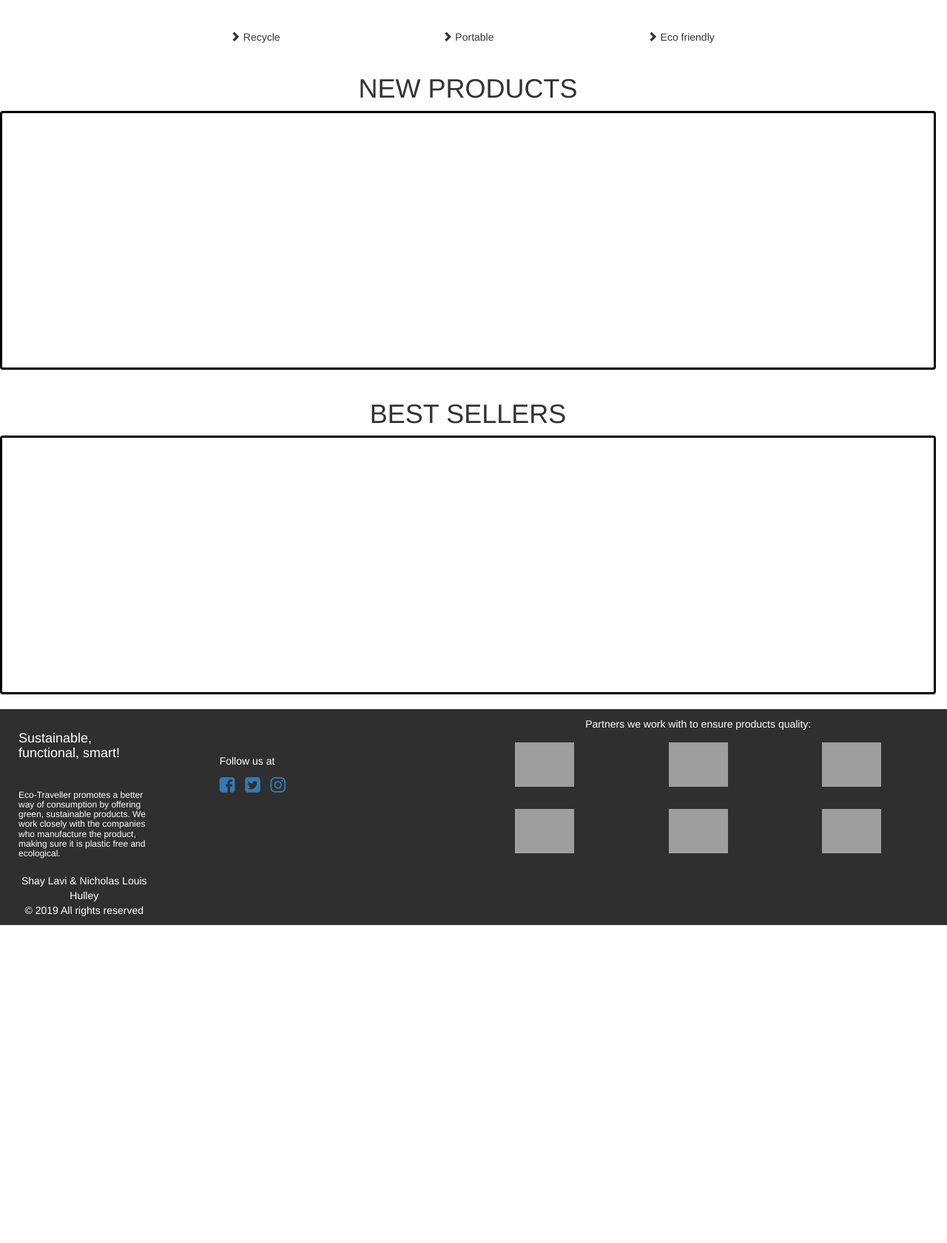
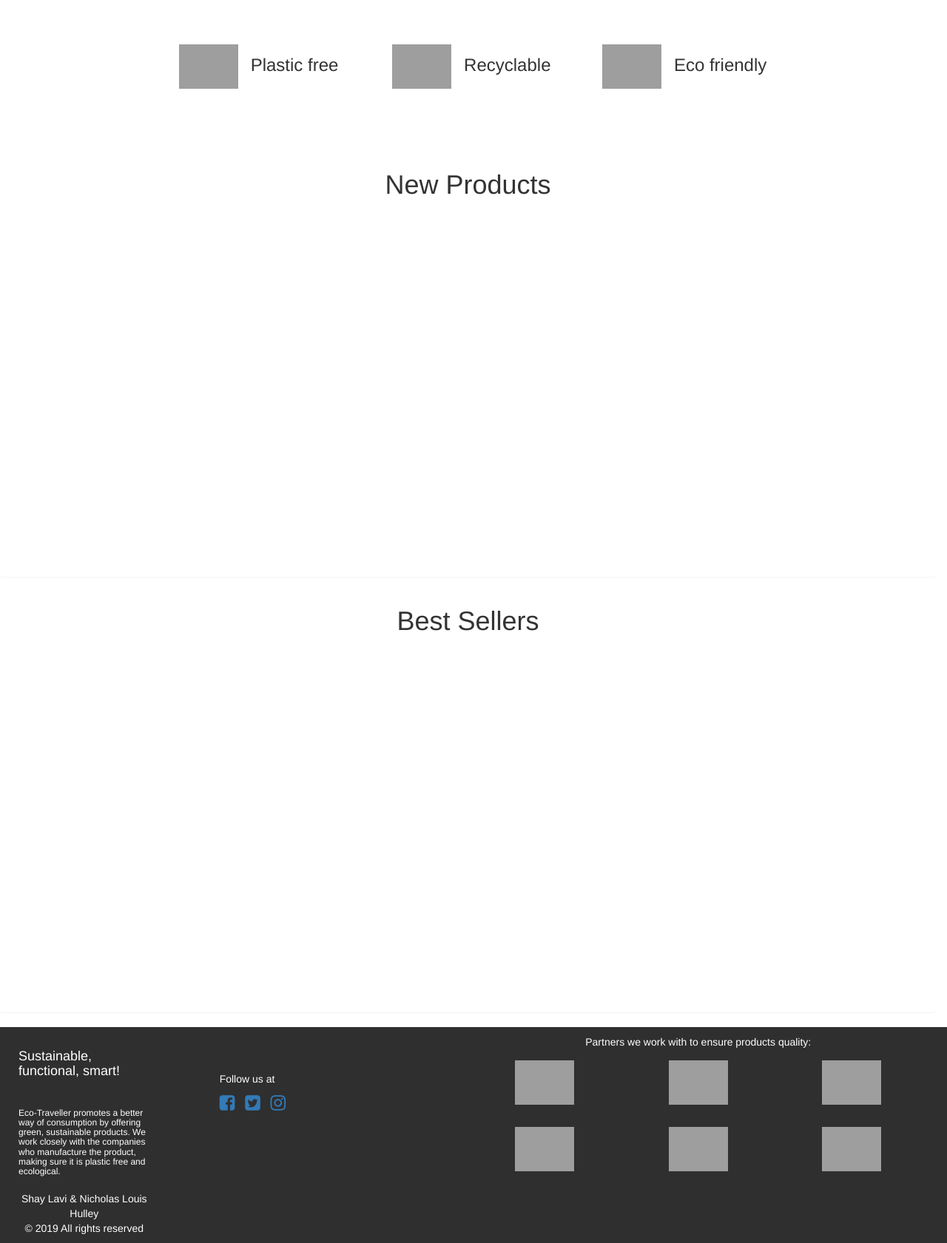
Before and after one commit to shaylavi/ecommerce_site, a PHP site: page / in a window 1280 px wide. Shown: the part 905-2586 px from the top of the page at 74% size. Before the commit the page ends 2156 px from the top, so only its background shows below. Run offline with PHP 8.4, Linux system fonts and the light colour scheme; some web fonts are replaced; grey boxes are pictures that could not be loaded.

Commit message:
worked on the home page

```diff
--- a/css/style.css
+++ b/css/style.css
@@ -1,11 +1,4 @@
 @import url('https://fonts.googleapis.com/css?family=Cantora+One');
-
-/* TESTS - START */
-.custom {
-  border: 1px solid black;
-  background-color: lightgray;
-}
-/* TESTS - END */
 
 /* CAROUSEL - START */
 .carousel-style {
@@ -176,6 +169,7 @@
 }
 /* STICKY MENU - END */
 
+/* FOOTER - START */
 .brands > div img {
   max-height: 60px;
 }
@@ -186,3 +180,16 @@
   flex-direction: column;
   text-align: left;
 }
+/* FOOTER - END */
+
+/* INDEX - START */
+.labels > div img {
+  max-height: 60px;
+  margin: 0 10px 0 10px;
+}
+
+.custom {
+  height: 500px;
+}
+
+/* INDEX - END */
--- a/index.php
+++ b/index.php
@@ -24,22 +24,22 @@
   <?php include 'header.php'; ?>
   <?php include 'carousel.php'; ?>
 
-  <div class="container-fluid bg-3 text-center" style="margin-bottom: 20px">
+  <div class="container-fluid bg-3 text-center" style="margin-bottom: 80px">
     <div class="row">
       <div class="col-md-2"></div>
       <div class="col-md-8">
 
-        <div class="row">
-          <div class="col-md-4">
-            <span class="glyphicon glyphicon-chevron-right"></span>
-            <span>Recycle</span>
+        <div class="row labels">
+          <div class="col-md-4 h3">
+            <img src="label1.png" data-folder="" />
+            Plastic free
           </div>
-          <div class="col-md-4">
-            <span class="glyphicon glyphicon-chevron-right"></span>
-            <span>Portable</span>
+          <div class="col-md-4 h3">
+          <img src="label2.png" data-folder="" />
+            <span>Recyclable</span>
           </div>
-          <div class="col-md-4">
-            <span class="glyphicon glyphicon-chevron-right"></span>
+          <div class="col-md-4 h3">
+          <img src="label3.png" data-folder="" />
             <span>Eco friendly</span>
           </div>
         </div>
@@ -49,12 +49,12 @@
     </div>
   </div>
   <div class="container-fluid bg-3 text-center">
-    <h1>NEW PRODUCTS</h1>
-    <div class="panel" style="border:3px solid black; height:350px"></div>
+    <h1>New Products</h1>
+    <div class="panel custom"></div>
   </div>
   <div class="container-fluid bg-3 text-center">
-    <h1>BEST SELLERS</h1>
-    <div class="panel" style="border:3px solid black; height:350px"></div>
+    <h1>Best Sellers</h1>
+    <div class="panel custom"></div>
   </div>
 
   <?php include 'footer.php'; ?>
```
